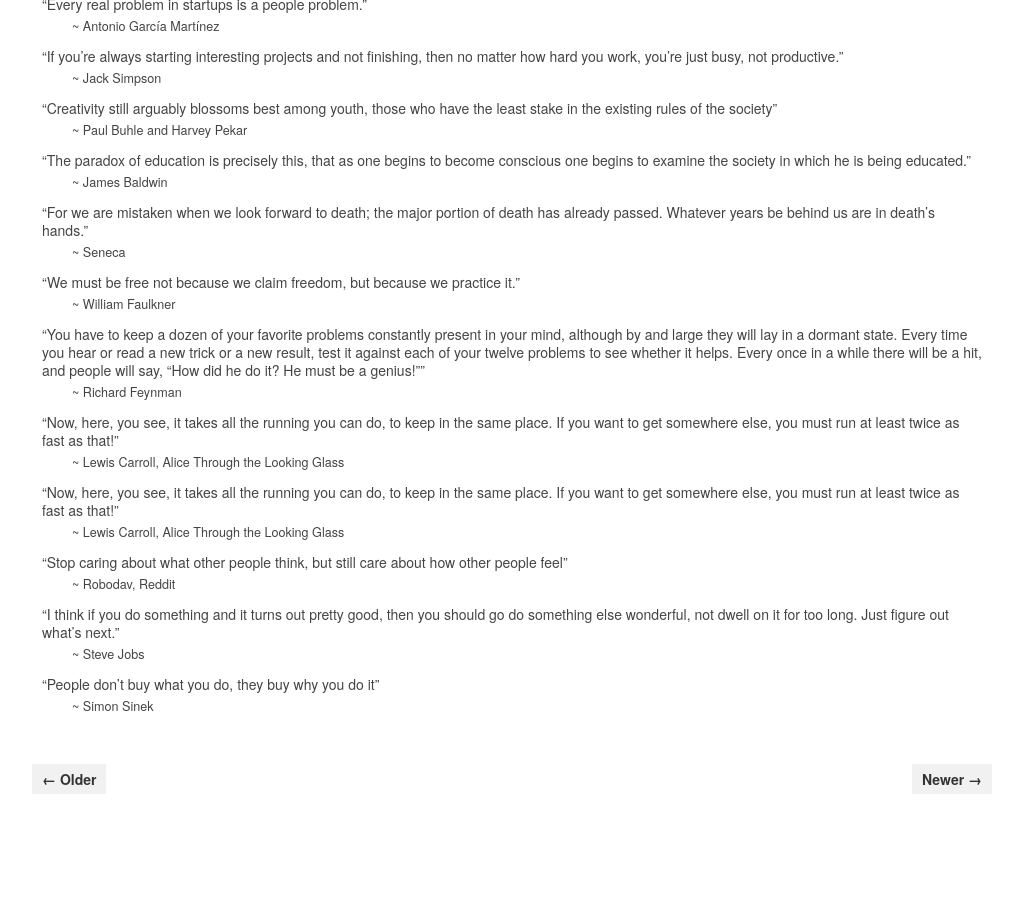
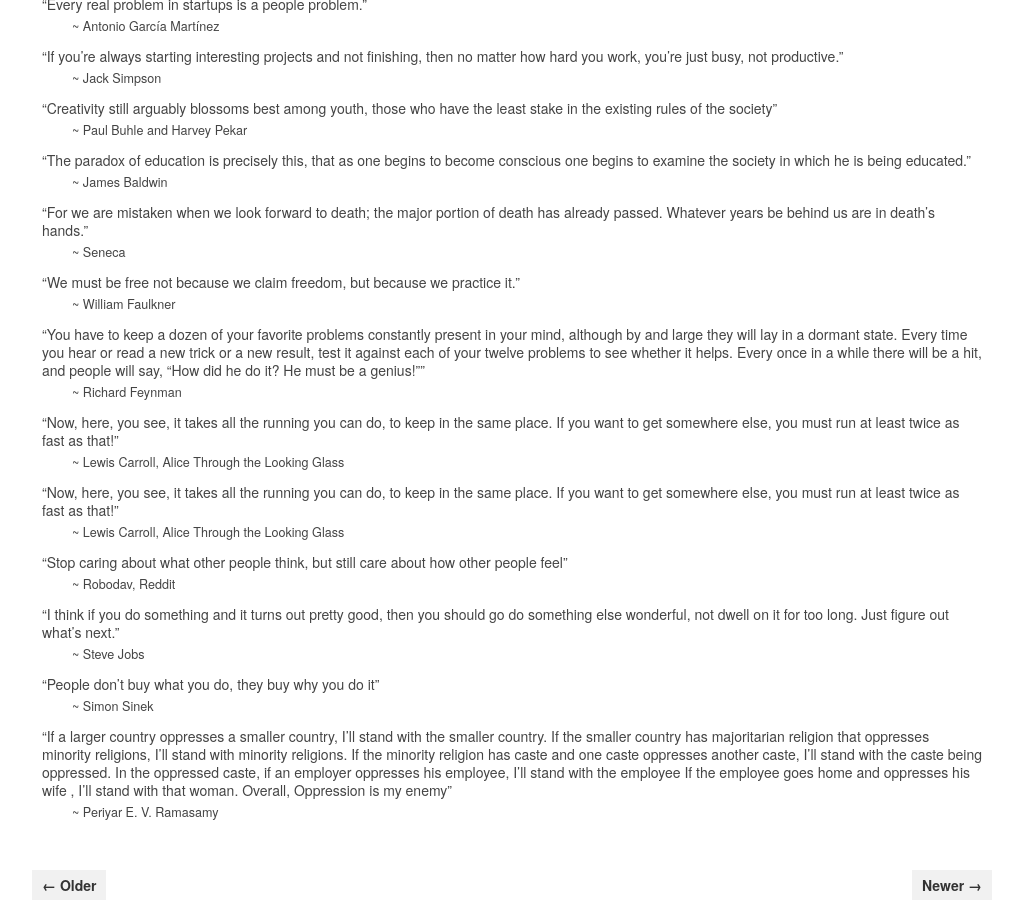
Before and after one commit to arelangi/adityarelangi.com, a Jekyll site: the page blog/quotes.html, which Jekyll copies as it is, in a window 1280 px wide and 900 px high, scrolled down 1431 px. Shown: the whole window, without its empty margins (128-1151 px from the left). Built offline with Jekyll 4.4.1, drawn with Linux system fonts in a browser that asks for light colours; before the commit the page ends 2225 px from its top, so only the background shows below that.

Commit message:
Quotes updated

```diff
--- a/blog/quotes.html
+++ b/blog/quotes.html
@@ -204,6 +204,11 @@
       <li>~ Simon Sinek</li>
     </ul>
   </li>
+  <li>“If a larger country oppresses a smaller country, I’ll stand with the smaller country. If the smaller country has majoritarian religion that oppresses minority religions, I’ll stand with minority religions. If the minority religion has caste and one caste oppresses another caste, I’ll stand with the caste being oppressed. In the oppressed caste, if an employer oppresses his employee, I’ll stand with the employee If the employee goes home and oppresses his wife , I’ll stand with that woman. Overall, Oppression is my enemy”
+    <ul>
+      <li>~ Periyar E. V. Ramasamy</li>
+    </ul>
+  </li>
 </ul>
 
 		</div>
```
